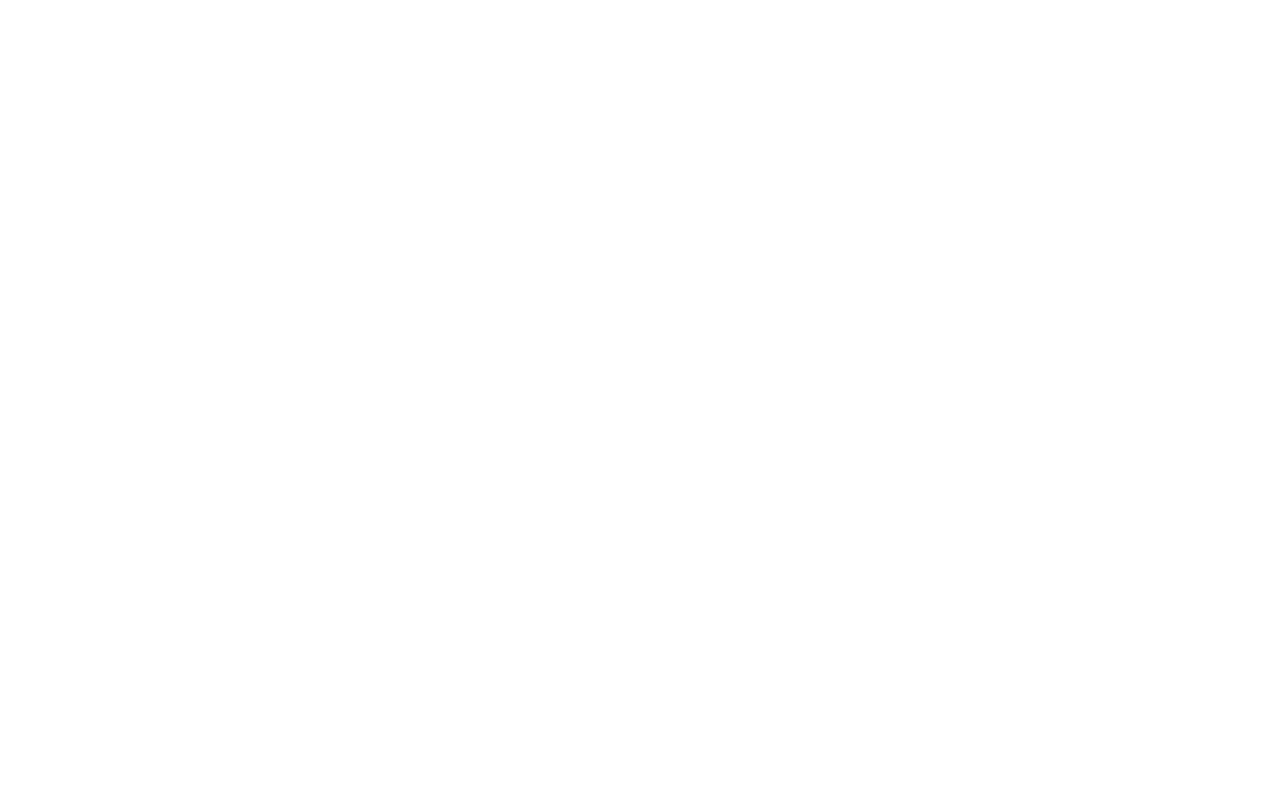
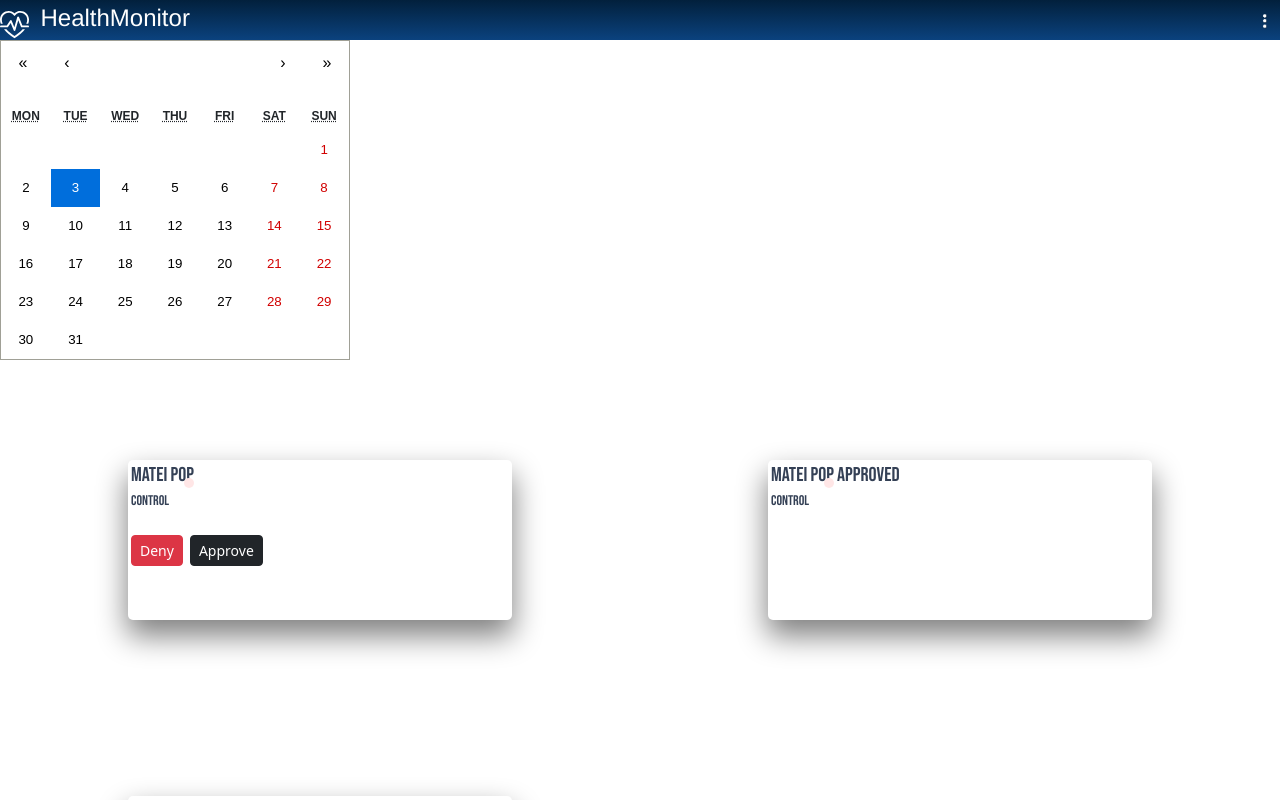
Before and after one commit to bucuralexandra/Health-Monitor, a React (Create React App) app: page /doctor/manageAppointments in a window 1280 px wide. Before the commit this address had no page. Shown: the top 800 px of the page. Built offline with nearby package versions, Linux system fonts and the light colour scheme.

Commit message:
appointments

```diff
--- a/package.json
+++ b/package.json
@@ -9,8 +9,10 @@
     "bootstrap": "^5.2.3",
     "bootstrap-icons": "^1.10.2",
     "mdb-react-ui-kit": "^5.0.0",
+    "moment": "^2.29.4",
     "react": "^18.2.0",
     "react-bootstrap": "^2.6.0",
+    "react-calendar": "^4.0.0",
     "react-dom": "^18.2.0",
     "react-router-dom": "^6.4.4",
     "react-scripts": "5.0.1",
--- a/src/App.css
+++ b/src/App.css
@@ -1,3 +1,4 @@
+@import url('https://fonts.googleapis.com/css2?family=Bebas+Neue&family=Bree+Serif&family=EB+Garamond:ital,wght@0,500;1,800&display=swap');
 #doctorcard{
     background: #626ee3;
     box-shadow: 20px 20px 20px rgba(0, 0, 0, 0.1);
@@ -75,3 +76,80 @@
     height: 18rem;
     margin-left: calc(60% - 18rem);
 }
+
+#container{
+    box-shadow: 0 15px 30px 1px grey;
+    text-align: center;
+    border-radius: 5px;
+    overflow: hidden;
+    margin: 5em auto;
+    height: 10em;
+    width: 30vw;
+}
+
+.product-details {
+    position: relative;
+    text-align: left;
+    overflow: hidden;
+    padding: 3px;
+    height: 100%;
+    float: left;
+    width: 40%;
+
+}
+#container .product-details h1{
+    font-family: 'Bebas Neue', cursive;
+    display: inline-block;
+    position: relative;
+    font-size: 20px;
+    color: #344055;
+    margin: 0;
+}
+
+#container .product-details h1:before{
+    position: absolute;
+    content: '';
+    right: 0%;
+    top: 0%;
+    transform: translate(25px, -15px);
+    font-family: 'Bree Serif', serif;
+    display: inline-block;
+    background: #ffe6e6;
+    border-radius: 5px;
+    font-size: 14px;
+    padding: 5px;
+    color: white;
+    margin: 0;
+    animation: chan-sh 6s ease infinite;
+}
+#container .product-details > p {
+    font-family: 'EB Garamond', serif;
+    text-align: center;
+    font-size: 22px;
+    font-weight: 100;
+    color: #7d7d7d;
+
+}
+.control{
+
+    bottom: 5%;
+    width: 100%;
+    display: flex;
+    overflow: visible;
+
+}
+.pendingAppointments
+{
+    max-width: 50%;
+    width: 50%;
+}
+.approvedAppointments
+{
+    max-width: 50%;
+    width: 50%;
+    border-left: #0b427e;
+}
+.appointment
+{
+margin-top: 2%;
+}
--- a/src/App.js
+++ b/src/App.js
@@ -7,6 +7,7 @@
 import HomePage from "./HomePage";
 import NursePage from "./NursePage";
 import DoctorPage from "./DoctorPage";
+import ManageAppointments from "./ManageAppointments";
 
 function App() {
 
@@ -17,6 +18,7 @@
                 <Route path="/login" element={<Login />} />
                 <Route path="/nurse" element={<NursePage />} />
                 <Route path="/doctor" element={<DoctorPage/>} />
+                <Route path="/doctor/manageAppointments" element={<ManageAppointments/>} />
             </Routes>
         </BrowserRouter>
   );
--- /dev/null
+++ b/src/AppointmentCard.js
@@ -0,0 +1,80 @@
+import React, {useEffect, useState} from "react";
+import {Button, Modal} from "react-bootstrap";
+import './Login.css';
+import 'bootstrap/dist/css/bootstrap.min.css';
+import "./App.css"
+import 'react-calendar/dist/Calendar.css';
+import { format } from 'date-fns'
+
+function AppointmentCard(props)
+{
+    const [id, setId] = useState(0);
+    const [show, setShow] = useState(false);
+    const [appointments, SetAppointments] = useState([]);
+    const [colors, setColors] = useState(new Map());
+
+    const handleClose = () => setShow(false);
+
+    const handleRemoveAppointment = () => {
+        setShow(false)
+        const newList = appointments.filter((item) => item.id !== id);
+        SetAppointments(newList);
+    }
+    useEffect(() => {
+
+        console.log("Date selected " +format(props.date, 'dd-MM-yyyy'));
+        const newList = props.appointments.filter((item) => item.date == format(props.date, 'dd-MM-yyyy'));
+        SetAppointments(newList);
+    }, [props.appointments]);
+
+
+    function approve(id) {
+        setShow(true);
+
+    }
+
+    function deny(id) {
+        setShow(false);
+    }
+
+    return(
+        <div className='d-flex flex-wrap justify-content-center appointment'>
+
+            {appointments && appointments.map((item) => (
+                <div className='p-2 flex-fill ' key={item.id} id="element" >
+                    <link rel="stylesheet" href="https://cdnjs.cloudflare.com/ajax/libs/font-awesome/4.7.0/css/font-awesome.min.css" />
+                    <div id="container">
+                        <div className="product-details" >
+                            <h1>{item.name}</h1>
+                            <br></br>
+                            <h1 style={{fontSize:"14px"}}>{item.motive}</h1>
+                            <br></br>
+                            <br></br>
+
+                            <div className="control" hidden={ item.status === "approved"}>
+                                <Button variant="danger" size="sm" disabled={colors.get(item.id)==="rgba(255,130,130,0.6)"} style={{marginRight: "0.5em" }} onClick={() => approve(item.id)}>Deny</Button>
+                                <Button variant="dark" size="sm" disabled={colors.get(item.id)==="rgba(255,130,130,0.6)"} onClick={() => deny(item.id)}>Approve</Button>
+                            </div>
+
+                        </div>
+                    </div>
+                </div>
+            ))}
+            <Modal show={show} onHide={handleClose}>
+                <Modal.Header closeButton>
+                    <Modal.Title>Cancel Appointment</Modal.Title>
+                </Modal.Header>
+                <Modal.Body>Are you sure you want to cancel this appointment?</Modal.Body>
+                <Modal.Footer>
+                    <Button variant="dark" onClick={handleClose}>
+                        No
+                    </Button>
+                    <Button variant="danger"  onClick={handleRemoveAppointment}>
+                        Yes
+                    </Button>
+                </Modal.Footer>
+            </Modal>
+        </div>
+    )
+}
+export default AppointmentCard;
--- a/src/DoctorPage.js
+++ b/src/DoctorPage.js
@@ -10,14 +10,21 @@
 import files from "./images/file-earmark-medical-fill.svg"
 import React from "react";
 
+
+
 function DoctorPage() {
 
+    const navigate = useNavigate();
+
+    const navigateManageAppointments = () => {
+        navigate('/doctor/manageAppointments');
+    };
 
     return (
         <div className="UserPage">
             <Header></Header>
             <div className="list">
-                <div className="card" id="doctorcard">
+                <div className="card" id="doctorcard"  onClick={navigateManageAppointments}>
                     <img className="card-img-top" src={calendar} alt={calendar} />
                     <div className="card-body">
                         <p className="card-text">Manage Appointments</p>
--- /dev/null
+++ b/src/ManageAppointments.js
@@ -0,0 +1,136 @@
+import './Login.css';
+import Header from "./Header";
+import 'bootstrap/dist/css/bootstrap.min.css';
+import "./App.css"
+import 'react-calendar/dist/Calendar.css';
+import React, {useEffect, useState} from "react";
+import Calendar from "react-calendar";
+import AppointmentCard from "./AppointmentCard"
+
+function ManageAppointments(props) {
+
+    const [date, setDate] = useState(new Date());
+    const [approvedAppointments, setApprovedAppointments] = useState(APPROVED_APPOINTMENTS);
+
+
+    const onDateChange = (newDate) => {
+        setDate(newDate);
+        console.log(newDate);
+    }
+    return (
+        <div className="MainPage">
+            <Header></Header>
+            <Calendar locale="en-GB" onChange={onDateChange}
+                      value={date}
+                      showNeighboringMonth={false}/>
+            <div style={{display: "flex"}}>
+                <div className="pendingAppointments">
+                    <AppointmentCard date={date} appointments={PENDING_APPOINTMENTS}/>
+                </div>
+                <div className="approvedAppointments">
+                    <AppointmentCard date={date} appointments={APPROVED_APPOINTMENTS}/>
+                </div>
+            </div>
+        </div>
+    );
+
+}
+
+const PENDING_APPOINTMENTS = [
+    {
+        id : "1",
+        date: "03-01-2023",
+        time: "12:20",
+        name : "Matei Pop",
+        doctor : "Dr. Who",
+        motive : "Control",
+        status : "pending"
+    },
+    {
+        id : "2",
+        date: "12-12-2022",
+        time: "12:20",
+        name : "Bucur Alexandra",
+        doctor : "Dr. Who",
+        motive : "PreOp",
+        status : "pending"
+    },
+    {
+        id : "3",
+        date: "12-12-2022",
+        time: "12:20",
+        name : "Sergiu Gaga",
+        doctor : "Dr. Who",
+        motive : "Control",
+        status : "pending"
+    },
+    {
+        id : "4",
+        date: "12-12-2022",
+        time: "12:20",
+        name : "Mihai Pop",
+        doctor : "Dr. Who",
+        motive : "Control",
+        status : "pending"
+    },
+    {
+        id : "5",
+        date: "03-01-2023",
+        time: "12:20",
+        name : "Maria Antoaneta",
+        doctor : "Dr. Who",
+        motive : "Control",
+        status : "pending"
+    }
+]
+
+const APPROVED_APPOINTMENTS = [
+    {
+        id : "1",
+        date: "03-01-2023",
+        time: "12:20",
+        name : "Matei Pop approved",
+        doctor : "Dr. Who",
+        motive : "Control",
+        status : "approved"
+    },
+    {
+        id : "2",
+        date: "12-12-2022",
+        time: "12:20",
+        name : "Bucur Alexandra approved",
+        doctor : "Dr. Who",
+        motive : "PreOp",
+        status : "approved"
+    },
+    {
+        id : "3",
+        date: "12-12-2022",
+        time: "12:20",
+        name : "Sergiu Gaga approved",
+        doctor : "Dr. Who",
+        motive : "Control",
+        status : "approved"
+    },
+    {
+        id : "4",
+        date: "12-12-2022",
+        time: "12:20",
+        name : "Mihai Pop approved",
+        doctor : "Dr. Who",
+        motive : "Control",
+        status : "approved"
+    },
+    {
+        id : "5",
+        date: "12-12-2022",
+        time: "12:20",
+        name : "Maria Antoaneta approved",
+        doctor : "Dr. Who",
+        motive : "Control",
+        status : "approved"
+    }
+]
+
+
+export default ManageAppointments;
```
Also changed, not shown: 1 other file (tests, documents, lock files or other folders).
